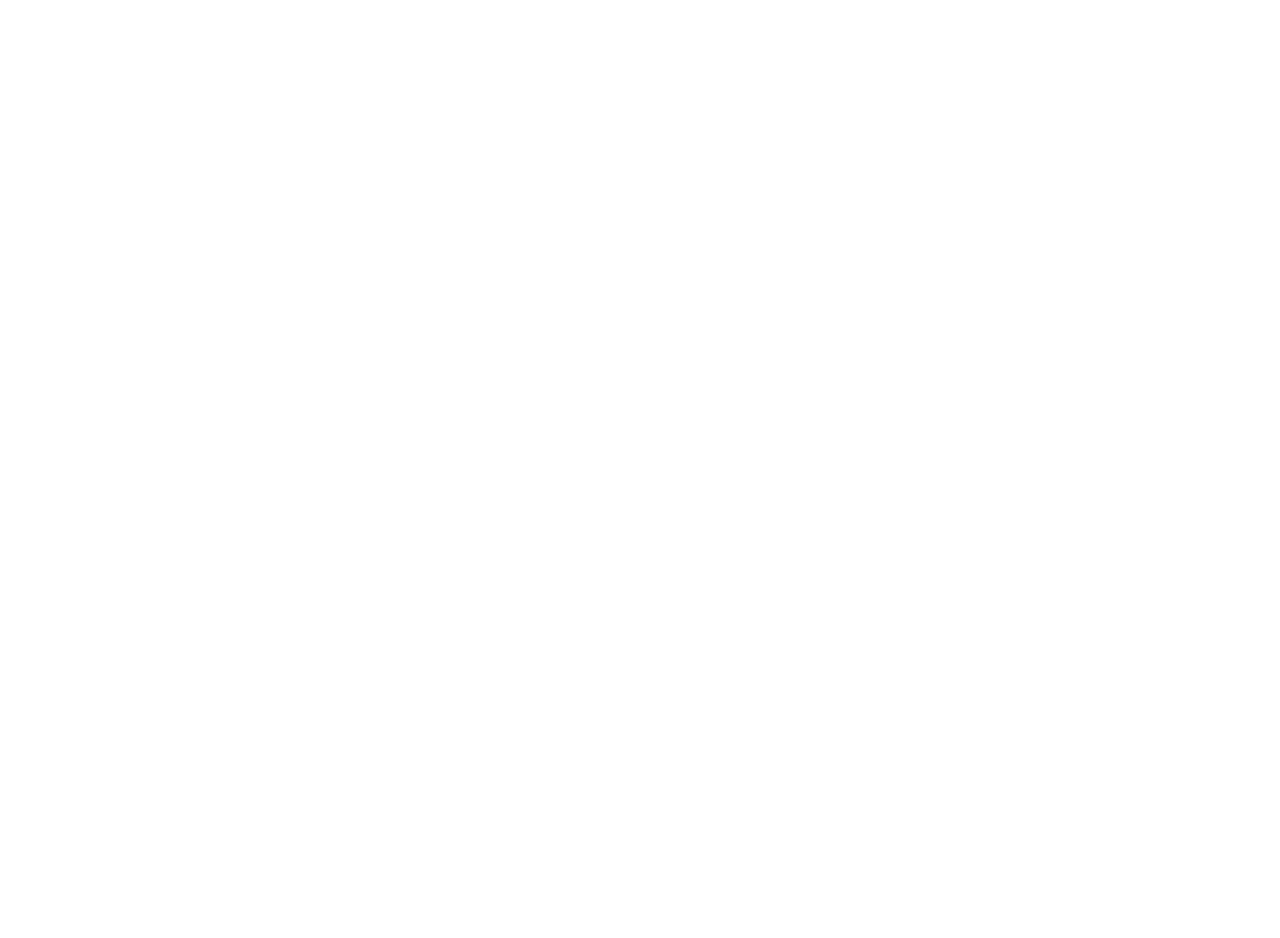
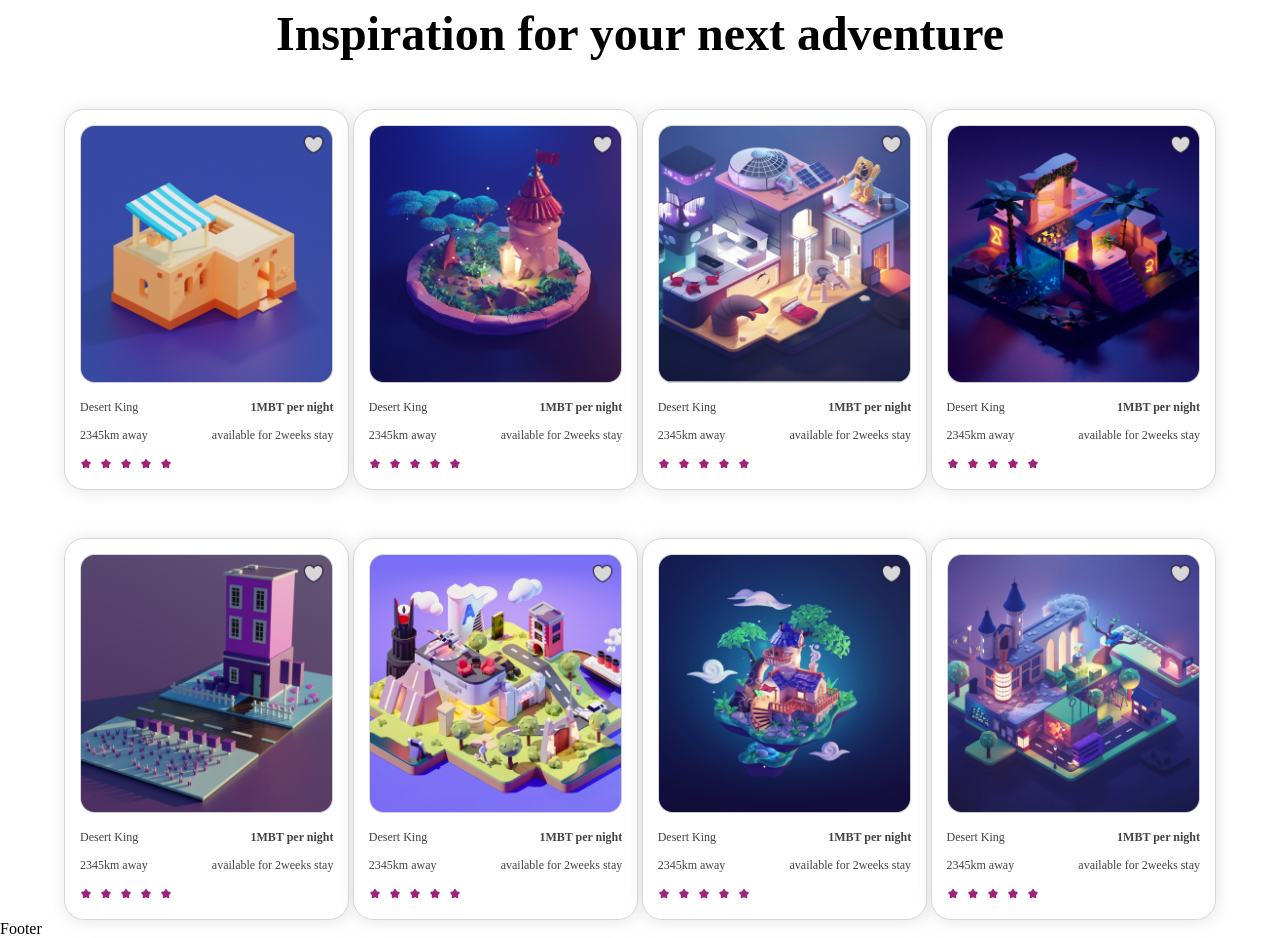
Before and after one commit to rambey-coder/metabnb, a React (Create React App) app: page / in a window 1280 px wide. Shown: the part 900-1838 px from the top of the page. Before the commit the page ends 844 px from the top, so only its background shows below. Built offline with nearby package versions, Linux system fonts and the light colour scheme; a web font is replaced by a local one.

Commit message:
feat: add inspiration component

```diff
--- a/src/App.css
+++ b/src/App.css
@@ -232,3 +232,57 @@
 .icon-container > img {
     width: 160px;
 }
+
+.inspiration h1 {
+    text-align: center;
+    color: #000000;
+    font-size: 48px;
+    margin-top: 5rem;
+}
+
+.card-container {
+    margin-top: 3rem;
+    display: flex;
+    align-items: center;
+    justify-content: space-between;
+    flex-wrap: wrap;
+    row-gap: 3rem;
+}
+
+.card {
+    width: 22%;
+    background: #fff;
+    filter: drop-shadow(1px 1px 8px #cecdcd8e);
+    padding: 15px;
+    border-radius: 20px;
+    border: 1px solid #D7D7D7;
+
+}
+
+.card > img:nth-child(1) {
+    width: 100%;
+}
+
+.card > span {
+    display: flex;
+    align-items: center;
+    justify-content: space-between;
+}
+
+.card > span p {
+    font-size: 12px;
+    color: #434343;
+    margin: 0;
+}
+
+.card > span:nth-child(2) {
+    margin: 13px 0;
+}
+
+.card > span:nth-child(3) {
+    margin-bottom: 13px;
+}
+
+.card > span:nth-child(2) > p:nth-child(2) {
+    font-weight: 800;
+}
--- a/src/components/Section.js
+++ b/src/components/Section.js
@@ -6,6 +6,7 @@
     <div>
       <Modal />
       <div className="container">
+        {/* HERRO-SECTION */}
         <div className="section">
           <div className="txt-sec">
             <h1>
@@ -30,7 +31,9 @@
           </div>
         </div>
       </div>
+      {/*  */}
 
+      {/* LOGO-LABEL */}
       <div className="icon-label">
         <div className="container icon-container">
           <img src="/assets/mb-token.svg" alt="token" />
@@ -38,6 +41,113 @@
           <img src="/assets/opeansea.svg" alt="opensea" />
         </div>
       </div>
+      {/*  */}
+
+      {/* INSPIRATIONS */}
+      <div className="container">
+        <div className="inspiration">
+          <h1>Inspiration for your next adventure</h1>
+
+          <div className="card-container">
+            <div className="card">
+              <img src="/assets/desert-king9.png" alt="desertKing" />
+              <span>
+                <p>Desert King</p>
+                <p>1MBT per night</p>
+              </span>
+              <span>
+              <p>2345km away</p>
+              <p>available for 2weeks stay</p>
+              </span>
+                <img src="/assets/star.svg" alt="rating" />
+            </div>
+            <div className="card">
+              <img src="/assets/desert-king2.png" alt="desertKing" />
+              <span>
+                <p>Desert King</p>
+                <p>1MBT per night</p>
+              </span>
+              <span>
+              <p>2345km away</p>
+              <p>available for 2weeks stay</p>
+              </span>
+                <img src="/assets/star.svg" alt="rating" />
+            </div>
+            <div className="card">
+              <img src="/assets/desert-king3.png" alt="desertKing" />
+              <span>
+                <p>Desert King</p>
+                <p>1MBT per night</p>
+              </span>
+              <span>
+              <p>2345km away</p>
+              <p>available for 2weeks stay</p>
+              </span>
+                <img src="/assets/star.svg" alt="rating" />
+            </div>
+            <div className="card">
+              <img src="/assets/desert-king4.png" alt="desertKing" />
+              <span>
+                <p>Desert King</p>
+                <p>1MBT per night</p>
+              </span>
+              <span>
+              <p>2345km away</p>
+              <p>available for 2weeks stay</p>
+              </span>
+                <img src="/assets/star.svg" alt="rating" />
+            </div>
+            <div className="card">
+              <img src="/assets/desert-king5.png" alt="desertKing" />
+              <span>
+                <p>Desert King</p>
+                <p>1MBT per night</p>
+              </span>
+              <span>
+              <p>2345km away</p>
+              <p>available for 2weeks stay</p>
+              </span>
+                <img src="/assets/star.svg" alt="rating" />
+            </div>
+            <div className="card">
+              <img src="/assets/desert-king6.png" alt="desertKing" />
+              <span>
+                <p>Desert King</p>
+                <p>1MBT per night</p>
+              </span>
+              <span>
+              <p>2345km away</p>
+              <p>available for 2weeks stay</p>
+              </span>
+                <img src="/assets/star.svg" alt="rating" />
+            </div>
+            <div className="card">
+              <img src="/assets/desert-king7.png" alt="desertKing" />
+              <span>
+                <p>Desert King</p>
+                <p>1MBT per night</p>
+              </span>
+              <span>
+              <p>2345km away</p>
+              <p>available for 2weeks stay</p>
+              </span>
+                <img src="/assets/star.svg" alt="rating" />
+            </div>
+            <div className="card">
+              <img src="/assets/desert-king8.png" alt="desertKing" />
+              <span>
+                <p>Desert King</p>
+                <p>1MBT per night</p>
+              </span>
+              <span>
+              <p>2345km away</p>
+              <p>available for 2weeks stay</p>
+              </span>
+                <img src="/assets/star.svg" alt="rating" />
+            </div>
+          </div>
+        </div>
+      </div>
     </div>
   )
 }
```
Also changed, not shown: public/assets/star.svg.
